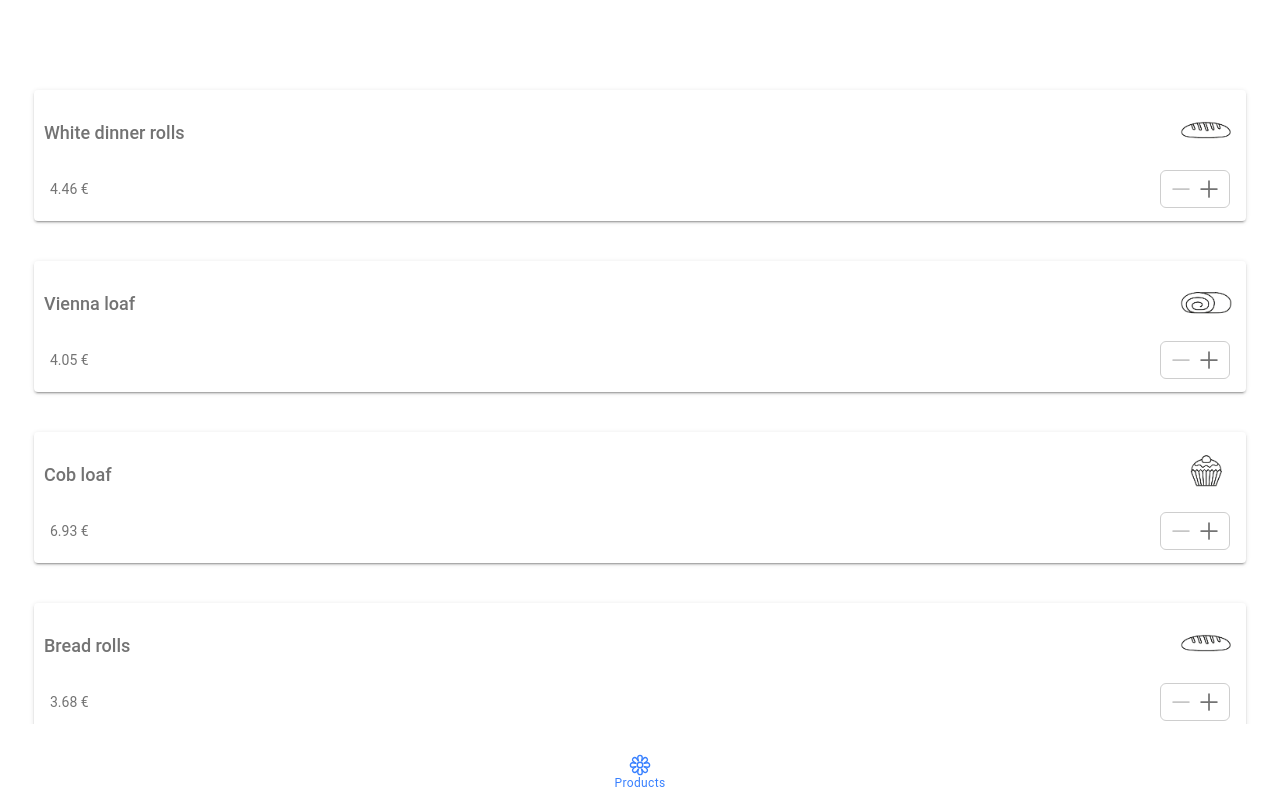
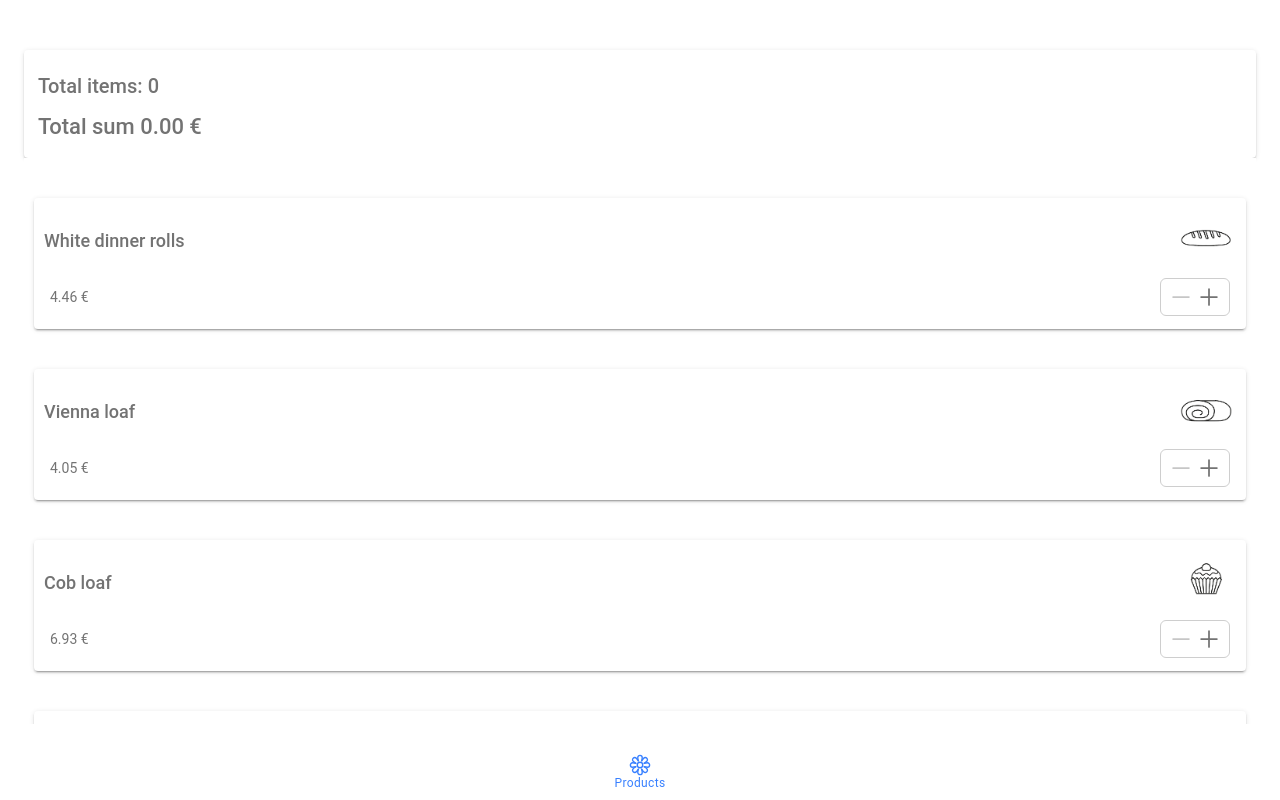
Before and after one commit to zilahir/R0334-3007-Labwork6, a React (Create React App) app: page /login in a window 1280 px wide. Both pictures are taken after a click on the button "Login". Built offline with nearby package versions, Linux system fonts and the light colour scheme.

Commit message:
placing order

```diff
--- /dev/null
+++ b/src/pages/ProductPage/ProductPage.module.scss
@@ -0,0 +1,8 @@
+.totalContainer {
+    padding: 8px 14px;
+    .header {
+        h4 {
+
+        }
+    }
+}
--- a/src/pages/ProductPage/index.tsx
+++ b/src/pages/ProductPage/index.tsx
@@ -1,11 +1,30 @@
+import { IonCard, IonCardHeader } from "@ionic/react";
 import { ReactElement } from "react";
+
 import Layout from "../../components/Layout";
 import ProductSelector from "../../components/ProductSelector";
+import { useAppSelector } from "../../store/hooks";
+import { CartState } from "../../store/reducers/cart";
+import styles from "./ProductPage.module.scss";
+import { countTotalSum } from "../../store/reducers/cart/selectors"
 
-const ProductPage = (): ReactElement => (
-    <Layout>
-        <ProductSelector />
-    </Layout>
-)
+const ProductPage = (): ReactElement => {
+    const { products } = useAppSelector((store): CartState => store.cart)
+    return (
+        <Layout>
+            <IonCard className={styles.totalContainer}>
+                <IonCardHeader className={styles.header}>
+                    <h4>
+                        Total items: {countTotalSum(products).numOfProducts}
+                    </h4>
+                    <h3>
+                        Total sum {countTotalSum(products).totalSum} €
+                    </h3>
+                </IonCardHeader>
+            </IonCard>
+            <ProductSelector />
+        </Layout>
+    )
+}
 
 export default ProductPage;
```
